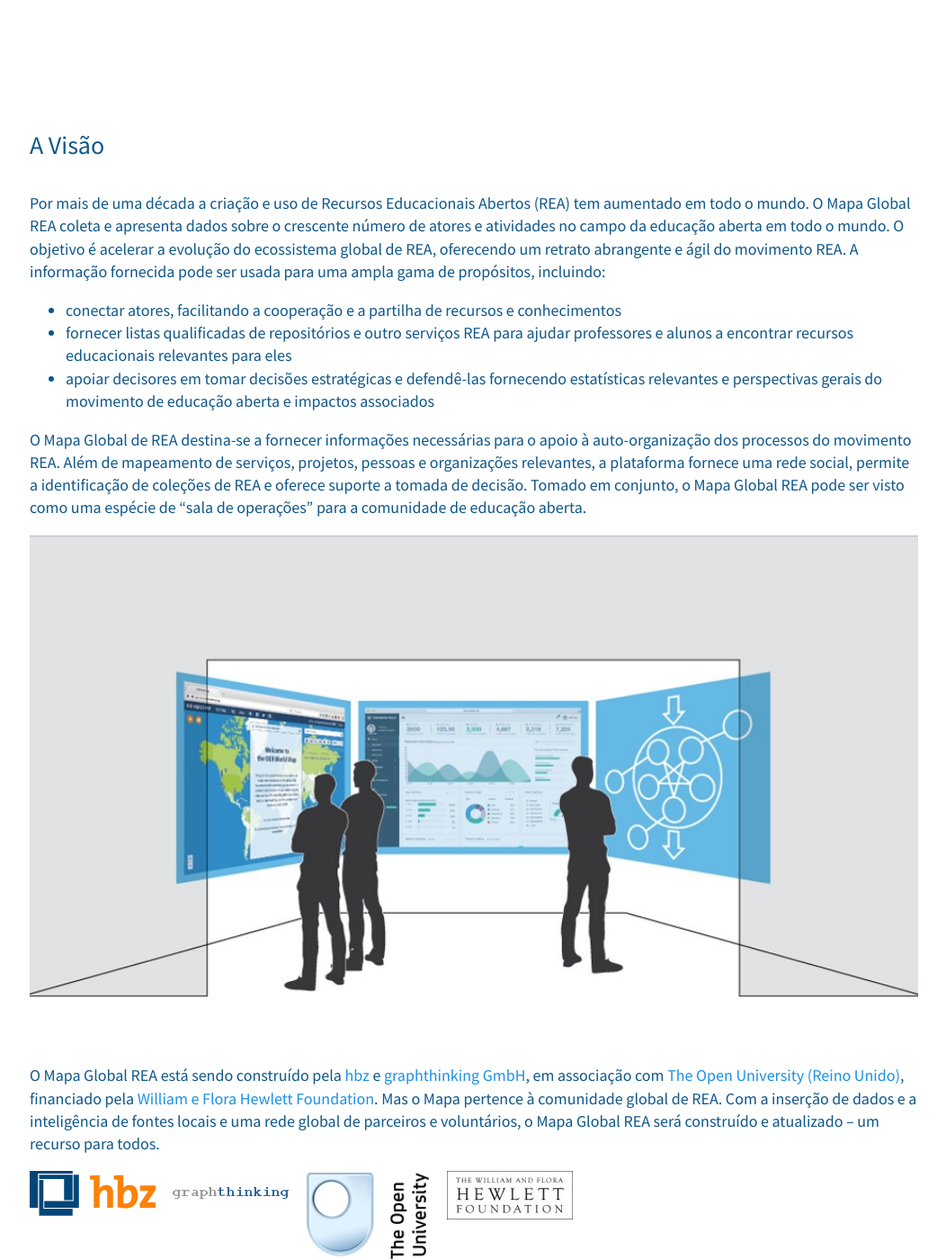
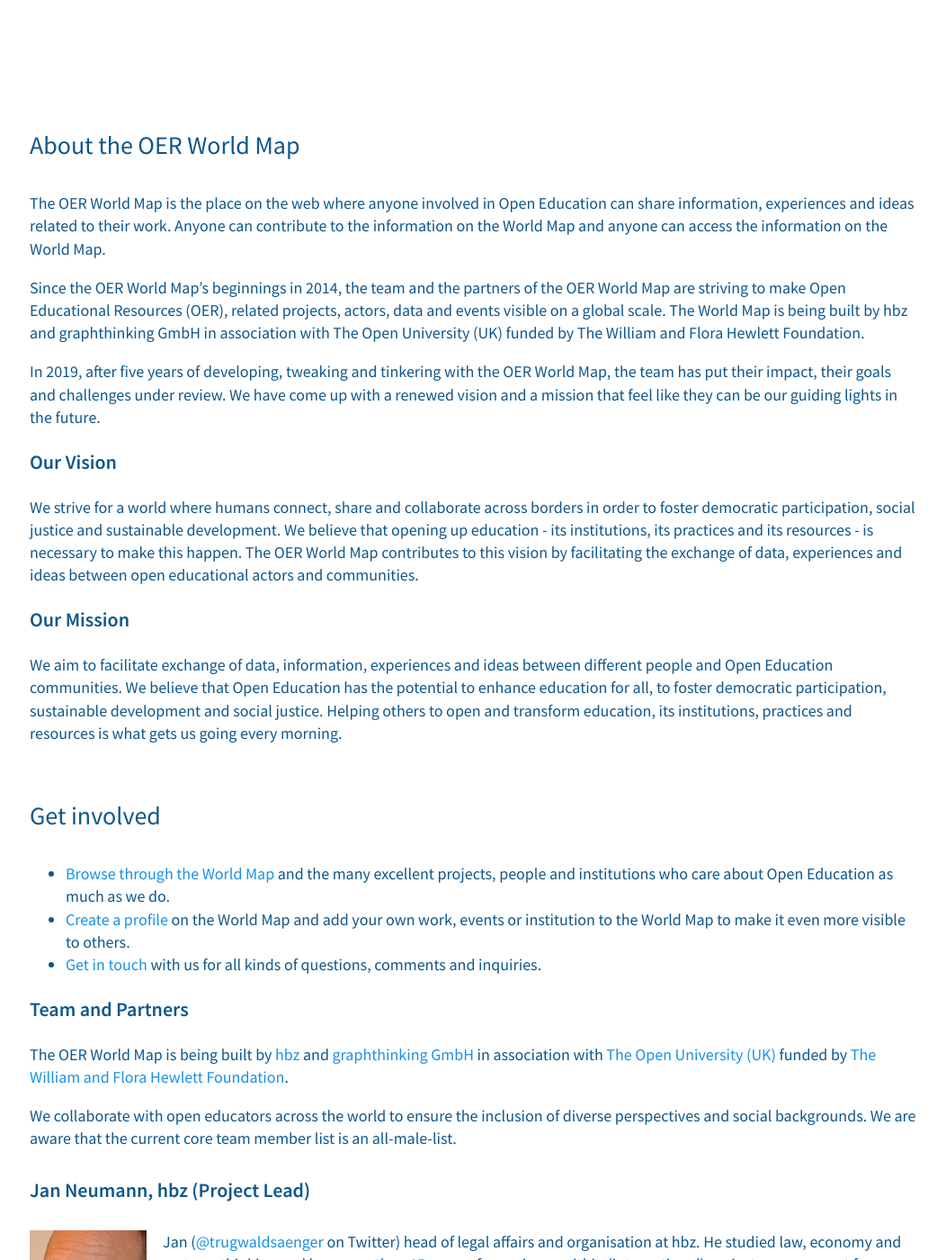
Before and after one commit to hbz/oerworldmap-ui, a Jekyll site: the page built from docs/about.pt.md, in a window 1280 px wide and 1400 px high. Shown: the whole window at 90% size, without its empty margins (113-1165 px from the left). Built offline with Jekyll 4.4.1, drawn with Linux system fonts in a browser that asks for light colours; nearby versions of some CDN libraries; comment, search, counter and statistics services are not loaded; a style sheet for code colours, icons or effects is not loaded; some of the changed text lies outside the part shown.

```diff
--- a/docs/about.pt.md
+++ b/docs/about.pt.md
@@ -2,75 +2,69 @@
 title: Sobre
 ---
 
-## A Visão
+## About the OER World Map
 
-Por mais de uma década a criação e uso de Recursos Educacionais Abertos (REA) tem aumentado em todo o mundo. O Mapa Global REA coleta e apresenta dados sobre o crescente número de atores e atividades no campo da educação aberta em todo o mundo. O objetivo é acelerar a evolução do ecossistema global de REA, oferecendo um retrato abrangente e ágil do movimento REA. A informação fornecida pode ser usada para uma ampla gama de propósitos, incluindo:
+The OER World Map is the place on the web where anyone involved in Open Education can share information, experiences and ideas related to their work. Anyone can contribute to the information on the World Map and anyone can access the information on the World Map.
 
-- conectar atores, facilitando a cooperação e a partilha de recursos e conhecimentos
-- fornecer listas qualificadas de repositórios e outro serviços REA para ajudar professores e alunos a encontrar recursos educacionais relevantes para eles
-- apoiar decisores em tomar decisões estratégicas e defendê-las fornecendo estatísticas relevantes e perspectivas gerais do movimento de educação aberta e impactos associados
+<!-- ![2015 Felix Ostrowski - ELAG 2015 I Building the OER World Map](https://i.imgur.com/fQWKJMm.png)
+[2015 Felix Ostrowski presenting the idea in 2015 at ELAG, Sweden](https://www.youtube.com/watch?v=s3_zT3l9p-w)
+<div style="clear:both"></div> -->
 
-O Mapa Global de REA destina-se a fornecer informações necessárias para o apoio à auto-organização dos processos do movimento REA. Além de mapeamento de serviços, projetos, pessoas e organizações relevantes, a plataforma fornece uma rede social, permite a identificação de coleções de REA e oferece suporte a tomada de decisão. Tomado em conjunto, o Mapa Global REA pode ser visto como uma espécie de "sala de operações" para a comunidade de educação aberta.
+Since the OER World Map’s beginnings in 2014, the team and the partners of the OER World Map are striving to make Open Educational Resources (OER), related projects, actors, data and events visible on a global scale. The World Map is being built by hbz and graphthinking GmbH in association with The Open University (UK) funded by The William and Flora Hewlett Foundation.
 
-<img style="width:100%;" src="/assets/images/open-control-room.jpg" title="O Mapa Global REA visto como 'espaço de operações' para a comunidade de educação aberta" />
+In 2019, after five years of developing, tweaking and tinkering with the OER World Map, the team has put their impact, their goals and challenges under review. We have come up with a renewed vision and a mission that feel like they can be our guiding lights in the future.
 
-O Mapa Global REA está sendo construído pela [ hbz](http://www.hbz-nrw.de) e [ graphthinking GmbH](http://www.graphthinking.com), em associação com [ The Open University (Reino Unido)](http://www.open.ac.uk/), financiado pela [ William e Flora Hewlett Foundation](http://www.hewlett.org/). Mas o Mapa pertence à comunidade global de REA. Com a inserção de dados e a inteligência de fontes locais e uma rede global de parceiros e voluntários, o Mapa Global REA será construído e atualizado – um recurso para todos.
+### Our Vision
 
-![hbz](/assets/images/image06.gif) ![graphthinkingGmbH](/assets/images/image10.png) ![A Open University](/assets/images/image07.png) ![A Fundação William e Flora Hewlett](/assets/images/image04.jpg)
+We strive for a world where humans connect, share and collaborate across borders in order to foster democratic participation, social justice and sustainable development. We believe that opening up education - its institutions, its practices and its resources - is necessary to make this happen. The OER World Map contributes to this vision by facilitating the exchange of data, experiences and ideas between open educational actors and communities.
 
-<div style="clear: both;">
-  <p xmlns:dct="http://purl.org/dc/terms/" >
-    Na medida do possível, sob os termos da lei,
-    <a rel="dct:publisher"
-      href="https://www.hbz-nrw.de/">
-      <span property="dct:title">hbz</span></a>
-    renunciou todos os direitos autorais e direitos relacionados ou conexos aos
-    <span property="dct:title">Dados do Mapa Global REA</span>.
-    <a rel="license"
-      href="http://creativecommons.org/publicdomain/zero/1.0/">
-      <img src="http://i.creativecommons.org/p/zero/1.0/88x31.png" style="border-style: none; float: none; margin: 0; position: relative; top: 10px;" alt="CC0" />
-    </a>
-  </p>
-</div>
+### Our Mission
 
-* * *
+We aim to facilitate exchange of data, information, experiences and ideas between different people and Open Education communities. We believe that Open Education has the potential to enhance education for all, to foster democratic participation, sustainable development and social justice. Helping others to open and transform education, its institutions, practices and resources is what gets us going every morning.
 
-## Equipe
+## Get involved
 
-### Felix Link (Design)
+- [Browse through the World Map](https://oerworldmap.org/resource/) and the many excellent projects, people and institutions who care about Open Education as much as we do.
+- [Create a profile](https://oerworldmap.org/auth/realms/oerworldmap/login-actions/registration?client_id=account&tab_id=Xzm_Qs0qD4g) on the World Map and add your own work, events or institution to the World Map to make it even more visible to others.
+- [Get in touch](mailto:info@oerworldmap.org) with us for all kinds of questions, comments and inquiries.
 
-![Link Felix](/assets/images/felix-link.png) Feliz juntou-se ao projeto em outubro de 2015, sendo o designer de UI/Frontend do Mapa Global de REAs. Ele estudou design gráfico e de comunicação entre 2006 e 2012. Desde 3008 ele trabalha como freelance designer tanto para agências quanto para clientes próprios, desenvolvendo e implementando projetos de design corporativo, editoria e web. Ele é interessado em design como um processo conceitual e integrado assim como uma expressão característica de seu conteúdo.
+<!-- ## Impressions
 
-### Jan Neumann (Gerenciamento de Projeto)
+<img src="https://pbs.twimg.com/media/D3tqb0OUIAAolTQ?format=jpg&name=4096x4096" style="max-width:400px;" />
+*https://twitter.com/philosopher1978/status/1115602400507621380*
+<br style="clear:both;"> -->
 
-![Jan Neumann](/assets/images/image03.jpg) Jan ([@trugwaldsaenger](https://twitter.com/trugwaldsaenger) on Twitter) trabalha como responsável pelos assuntos jurídicos e organizacionais na hbz. Ele estudou direito, economia e sistemas de pensamento e tem mais de 10 anos de experiência em projetos internacionais de gerenciamento para diferentes editoras e bibliotecas. A trajetória de Jan com os REAs começou em 2012 quando ele viu Susan D'Antoni apresentando sua visão sobre o Mapa Global dos REAs em Paris, no Congresso Mundial de REA . Jan é membro do conselho consultivo para educação do capítulo alemão da UNESCO, frequentemente fala em conferências e blogs sobre REAs em [OERSYS.org](https://oersys.org/).</p>
+### Team and Partners
 
-### Felix Ostrowski (Líder Técnico)
+The OER World Map is being built by [hbz](http://www.hbz-nrw.de) and [graphthinking GmbH](http://www.graphthinking.com) in association with [The Open University (UK)](http://www.open.ac.uk/) funded by [The William and Flora Hewlett Foundation](http://www.hewlett.org/).
 
-![Felix Ostrowski](/assets/images/image00.jpg) Felix Ostrowski trabalha como liderança na parte tecnológica do Mapa Global REA. He is a web engineer, Linked Data technologist and knowledge management consultant who has been on the web since the mid-’90s. After graduating in communication studies and computer science he worked as a software developer and repository manager at hbz from 2008 – 2010. He was also a driving force behind the institution’s Linked Open Data (LOD) strategy. In 2010 he moved on to work as a research assistant in a [joint project on digital long term preservation](http://www.lukii.hu-berlin.de/) of the The Berlin School of Library and Information Science, Stanford University Libraries and the German National Library. Since 2013 Felix is the founder and managing director of Berlin based [graphthinking GmbH](http://www.graphthinking.com/).
+We collaborate with open educators across the world to ensure the inclusion of diverse perspectives and social backgrounds. We are aware that the current core team member list is an all-male-list.
 
-### Adrian Pohl (Metadados & Suporte)
+#### Jan Neumann, hbz (Project Lead)
 
-![Adrian Pohl](/assets/images/image09.jpg) Adrian Pohl é responsável por metadados e suporte do Mapa Global REA. He is the metadata and RDF vocabulary expert for the development of hbz's linked open data service “lobid” and also responsible for the project management. He has been actively promoting open knowledge, web standards and the use of open source software in the international library community. Adrian initiated the establishment of a German-speaking working group for [OER metadata](https://wiki.dnb.de/display/DINIAGKIM/OER-Metadaten-Gruppe) within the Competence Center for Interoperable Metadata (KIM) of the German Initiative for Network Information (DINI).
+![Jan Neumann](/assets/images/image03.jpg) Jan ([@trugwaldsaenger](https://twitter.com/trugwaldsaenger) on Twitter) head of legal affairs and organisation at hbz. He studied law, economy and systems thinking and has more than 15 years of experience within (international) project management for different publishing houses and libraries. His story with OER began 2012 when he saw Susan D’Antoni presenting her vision of an OER World Map at the [World OER Congress](https://oerworldmap.org/resource/urn:uuid:c27c383c-ecab-44e7-be67-24a741586afe) in Paris. Jan is a member of the German Comission for UNESCO and its educational advisory board, he speaks at conferences.
 
-### Johannes Schnettker (Desenvolvedor Front-End)
+#### Felix Ostrowski (Technical Lead)
 
-![Johannes Schnettker](/assets/images/image01.jpg) Johannes é o desenvolvedor front-end do projeto. Together with Felix Link he also develops the underlying UI concepts. He works as a freelance web developer since 2003 and implemented projects for a huge variety of clients and agencies. Lately he focussed on building UI functionalities and responsive layouts. Johannes studied computer- and communication science and is passionate about the intersections between the technical and conceptional aspects of his work.
+![Felix Ostrowski](/assets/images/image00.jpg) Felix ([@literarymachine](https://twitter.com/literarymachine) on Twitter) acts as hbz’s partner in this project. He is a web engineer, Linked Data technologist and knowledge management consultant who has been on the web since the mid-’90s. After graduating in communication studies and computer science he worked as a software developer and repository manager at hbz from 2008 – 2010. He was also a driving force behind the institution’s Linked Open Data (LOD) strategy. In 2010 he moved on to work as a research assistant in a [joint project on digital long term preservation](http://www.lukii.hu-berlin.de/) of the The Berlin School of Library and Information Science, Stanford University Libraries and the German National Library. Since 2013 Felix is the founder and managing director of Berlin based [graphthinking GmbH](http://www.graphthinking.com/).
 
-## Former Members of our Team
+#### Felix Link (Design)
 
-### Philipp von Böselager (desenvolvedor de Back-End)
+![Felix Link](/assets/images/felix-link.png) Felix joined the project in October 2015, being the UI-/frontend-designer of the OER World Map. He studied graphic and communication design from 2006 to 2012. Since 2008 he has been working as a freelance designer for both agencies and own clients, developing and implementing projects in corporate, editorial and web design. He is interested in design as a conceptual and integrated process as well as a characteristic expression of its content.
 
-![Philipp von Böselager](/assets/images/image05.png) Philipp ([@boesephil](https://twitter.com/boesephil) no Twitter) é um desenvolvedor de back-end Java no campo da Linguística Computacional (LC). Após ter trabalhado com ferramentas de busca, analisadores, redes neurais e sintetizadores de fala ao longo de seus estudos com LC na Universidade de Cologne, ele continuou a ganhar experência com T. I. em uma empresa alemã voltada para Java. Depois, ele trabalhou como desenvolvedor back-end em uma empresa de eDiscovery, finalmente para encaminhar-se ao espírito de mente aberta da HBZ, ligada à Universidade. Ele está profundamente convencido de que a WWW deve servir para o bem-estar comum e, portanto, ser aberta. Ele realmente ama trabalhar com projetos com os quais se identifica.
+#### Adrian Pohl (Metadata & General Support )
 
-### Karin Driesen (Editor on-line)
+![Adrian Pohl](/assets/images/image09.jpg) Adrian ([@acka47](https://twitter.com/acka47) on Twitter) has been working at the hbz since 2008. He is the metadata and RDF vocabulary expert for the development of hbz's linked open data service “lobid” and also responsible for the project management. He has been actively promoting open knowledge, web standards and the use of open source software in the international library community. Adrian initiated the establishment of a German-speaking working group for [OER metadata](https://wiki.dnb.de/display/DINIAGKIM/OER-Metadaten-Gruppe) within the Competence Center for Interoperable Metadata (KIM) of the German Initiative for Network Information (DINI).
 
-![Karin Driesen](/assets/images/Karin-Driesen-130.jpg) Karin has been working for the OER World Map at hbz from spring 2016 until the end of 2018 as online editor. Antes, ela havia trabalhado para o escritória alemão da O'Reilly Media, editora de livros sobre computador conhecida pelo seu apoio à comunidade do código aberto. Ela tem estudado dois assuntos extremamente diferentes: literatura alemã e geoecologia. Esses temas relacionaram-se às diferentes maneiras de estudar: ler e escrever sozinha sobre a literatura estudada e trabalhar como um time ao compartilhar todos os recursos com os companheiros estudantes de geocologia. Conseguir material escrito por outras pessoas, refiná-lo e passá-lo adiante aos próximos estudantes era muito parecido com o jeito REA. Ela quer continuar nessa toada e ajudar pessoas a encontrarem informação útil e reutilizável.
+### OER World Map Team Alumini
 
-### Dr. Robert Farrow (Comunicação do Projeto)
+- Philipp von Böselager (Back-End Developer)
+- Ben Buschfeld (Design)
+- Karin Driesen (Online Editor)
+- Dr. Robert Farrow (Project Communications)
+- Johannes Schnettker (Front-End Developer)
 
-![Dr. Robert Farrow](/assets/images/image08.jpg) Robert ([@philosopher1978](https://twitter.com/philosopher1978) on Twitter) is an interdisciplinary open education researcher at the Open University, UK who acts as one of the research leads for OER Research Hub and leads the development of OER Impact Map. He has many years of experience in curating and visualizing data about OER activity and discourse, primarily in the Hewlett funded OLnet and OER Research Hub projects. His input to the project focused on generating authentic use cases for the OER Map as well as acting as a conduit for outreach and awareness-building in the OER community.
+### Recorded talks and presentations
 
-### Ben Buschfeld (Design)
-
-![Ben Buschfeld](/assets/images/image02.jpg) Ben has been the frontend-designer of the project until December 2015. He studied communication design from 1990-1994 and is working on the web and digital media since 1995, when he wrote the initial draft and subsequently acted as the art director and project manager of the B2B-platform Baunetz.de. After the launch 1997 he teached as a visiting professor for information design at UDLA in Mexico and founded his own studio <http://www.buschfeld.com> – graphic and interface design in Berlin. Since then he developed a number of publications, corporate identity programs, websites, information portals, and graphical user interfaces – working for clients from various industries, cultural and political institutions. His design work and public engagement was frequently awarded.
+- [2017 OER World Map as a tool for scientists](https://www.youtube.com/watch?v=VLcd41vLDGs)
+- [2015 Felix Ostrowski - ELAG 2015 I Building the OER World Map](https://www.youtube.com/watch?v=s3_zT3l9p-w)
```
